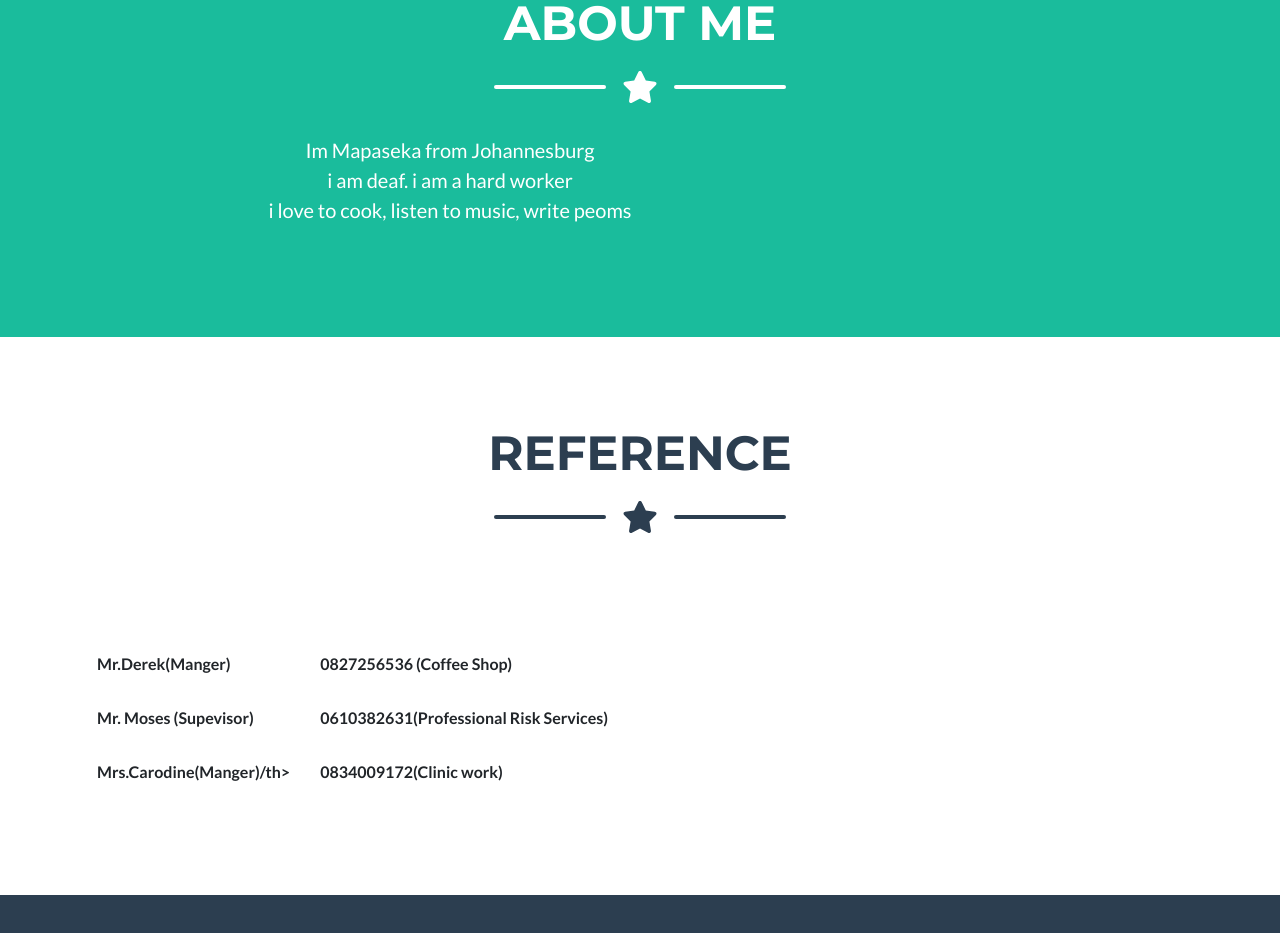
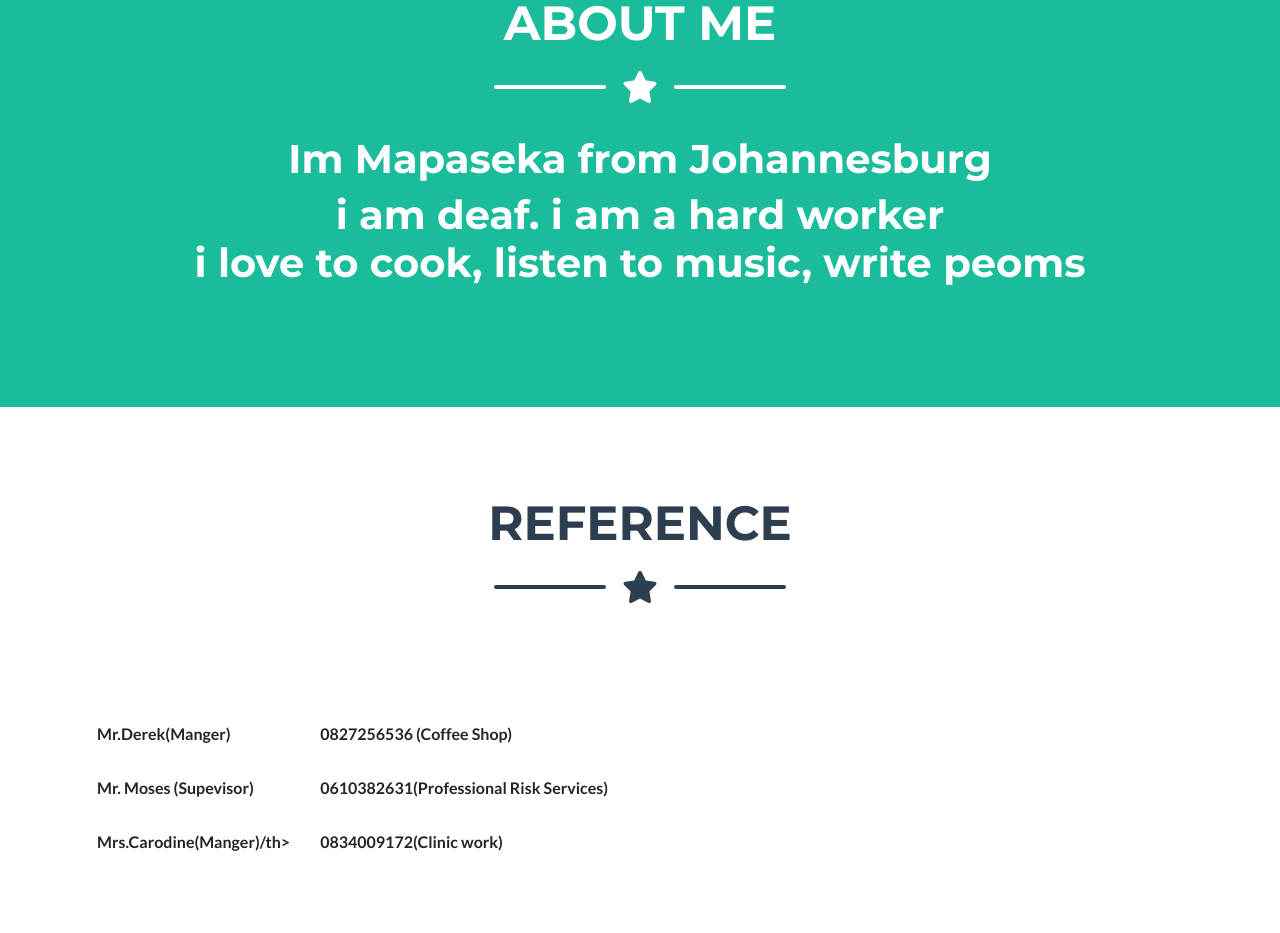
Before and after one commit to mapaseka01/mycv, a plain HTML site: page index.html in a window 1280 px wide. Shown: the part 1877-2810 px from the top of the page. Drawn offline with nearby package versions, Linux system fonts and the light colour scheme.

Commit message:
changed text center

```diff
--- a/index.html
+++ b/index.html
@@ -167,9 +167,9 @@
             </div>
             <!-- About Section Content-->
             <div class="row">
-                <div class="col-lg-8 ms-auto text-center">
-                    <p class="lead"> Im Mapaseka from Johannesburg <br> i am deaf. i am a hard worker <br> i love to
-                        cook, listen to music, write peoms</p>
+                <div class="text-center"><h1>Im Mapaseka from Johannesburg <h1>i am deaf. i am a hard worker <br> i love to
+                    cook, listen to music, write peoms</h1>
+
                 </div>
                 <div class="col-lg-4 me-auto">
                     <p class="lead"></p>
```
